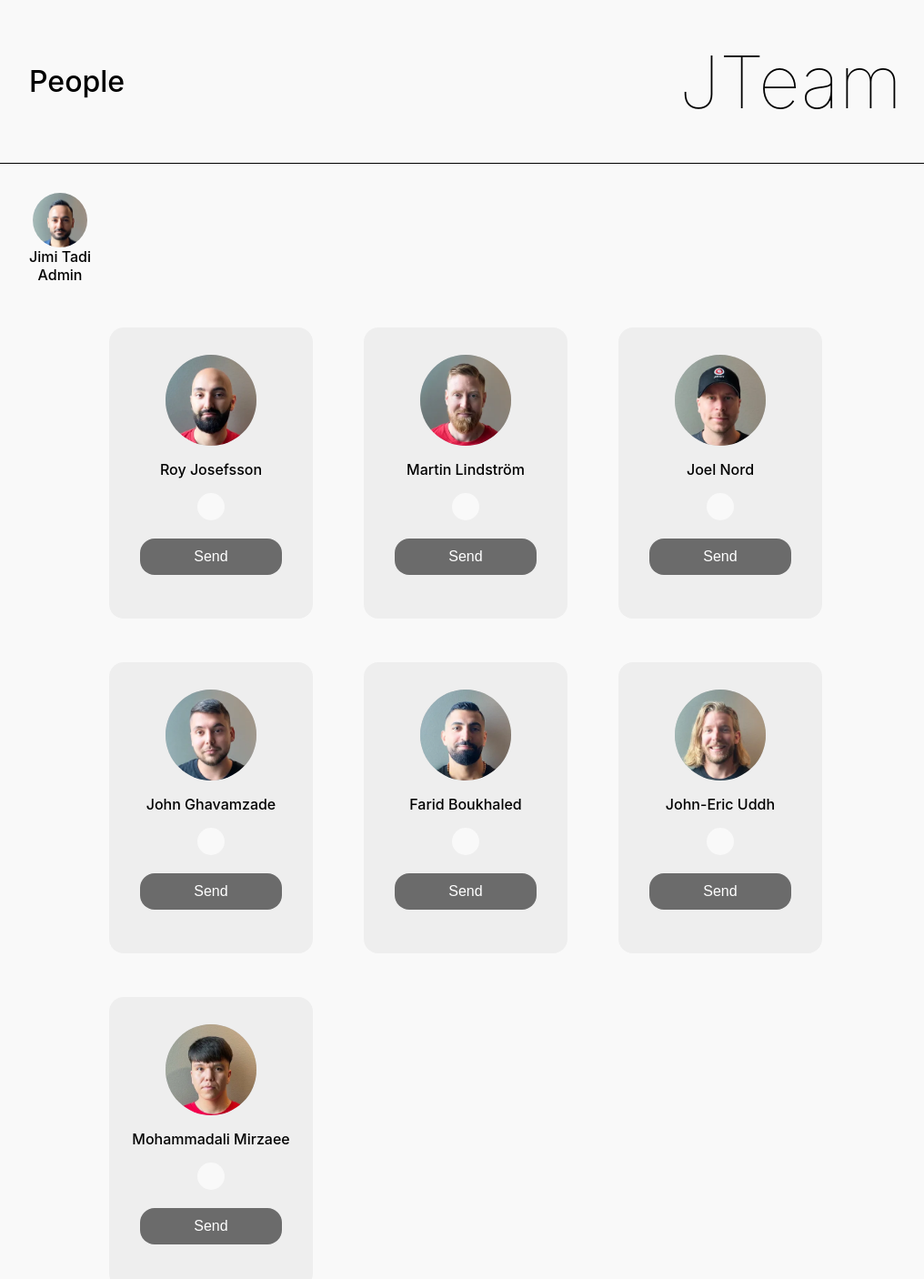
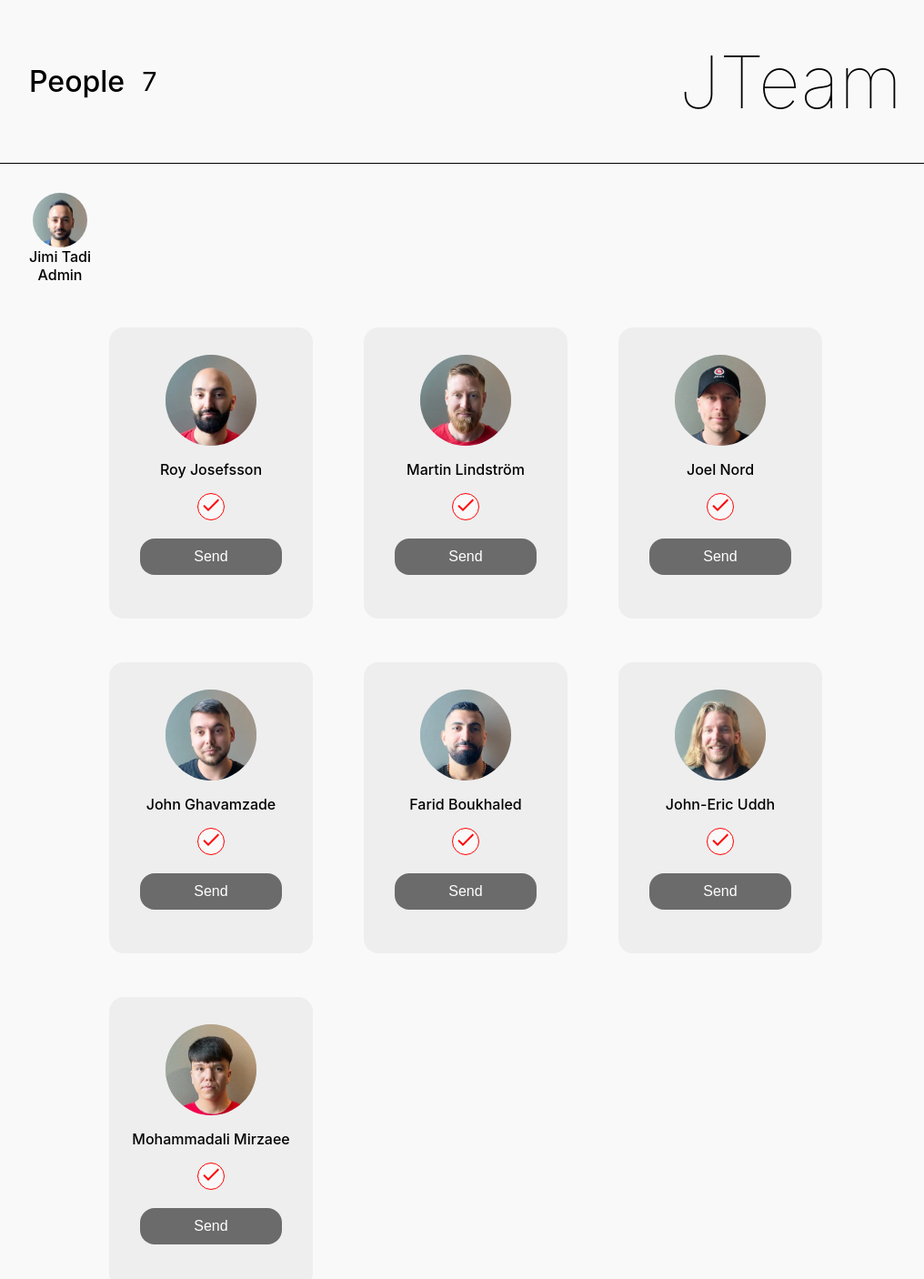
Before and after one commit to Mohammadali-mirzaee/J-team, a Next.js app: page /components/Main in a window 1280 px wide. Shown: the top 1406 px of the page at 91% size, without its empty margins (128-1144 px from the left). Built offline with nearby package versions, Linux system fonts and the light colour scheme.

Commit message:
material ui Icons

```diff
--- a/package.json
+++ b/package.json
@@ -10,6 +10,9 @@
   "dependencies": {
     "@emotion/react": "^11.4.1",
     "@emotion/styled": "^11.3.0",
+    "@mui/icons-material": "^5.0.4",
+    "@mui/material": "^5.0.4",
+    "aos": "^3.0.0-beta.6",
     "next": "11.1.2",
     "react": "17.0.2",
     "react-dom": "17.0.2"
--- a/pages/components/Footer.js
+++ b/pages/components/Footer.js
@@ -1,5 +1,8 @@
 import styled from '@emotion/styled';
 import Image from 'next/image';
+/* import AOS from 'aos';
+import 'aos/dist/aos.css';
+AOS.init(); */
 const Footer = () => {
   return (
     <FooterWrap>
--- a/pages/components/Main.js
+++ b/pages/components/Main.js
@@ -3,9 +3,12 @@ import image from 'next/image';
 import Image from 'next/image';
 import { useState } from 'react';
 import Message from './Message';
+import DoneOutlinedIcon from '@mui/icons-material/DoneOutlined';
+
 const Main = () => {
   const [toggle, setToggle] = useState(false);
   const [selectedUserId, setSelectedUserId] = useState(null);
+  const [statusIsColored, setStatusIscolored] = useState(false);
   function toggleMessage(userId) {
     setToggle(true);
     setSelectedUserId(userId);
@@ -68,12 +71,15 @@ const Main = () => {
     ],
   };
 
+  const userLenth =
+    users.firstRow.length + users.secondRow.length + users.thirdRow.length;
+
   return (
     <Wrapper>
       <article>
         <div>
           <h1>People</h1>
-          <p></p>
+          <p>{userLenth}</p>
         </div>
         <div>
           <h1 className="ji-team">JTeam</h1>
@@ -106,7 +112,9 @@ const Main = () => {
                   <Image height={100} width={100} src={x.image} />
                 </div>
                 <p>{x.name}</p>
-                <div className="circle-status"></div>
+                <div className="circle-status">
+                  <DoneOutlinedIcon style={{ fill: 'red' }} />
+                </div>
 
                 <button onClick={() => toggleMessage(x.id)}>
                   <p>Send</p>
@@ -123,7 +131,9 @@ const Main = () => {
                   <Image height={100} width={100} src={x.image} />
                 </div>
                 <p>{x.name}</p>
-                <div className="circle-status"></div>
+                <div className="circle-status">
+                  <DoneOutlinedIcon style={{ fill: 'red' }} />
+                </div>
                 <button onClick={() => toggleMessage(x.id)}>
                   <p>Send</p>
                 </button>
@@ -139,7 +149,9 @@ const Main = () => {
                   <Image height={100} width={100} src={x.image} />
                 </div>
                 <p>{x.name}</p>
-                <div className="circle-status"></div>
+                <div className="circle-status">
+                  <DoneOutlinedIcon style={{ fill: 'red' }} />
+                </div>
                 <button onClick={() => toggleMessage(x.id)}>
                   <p>Send</p>
                 </button>
@@ -276,6 +288,7 @@ const Container = styled.div`
         width: 30px;
         border-radius: 50px;
         background: #f9f9f9;
+        border: 1px solid red;
       }
       button {
         margin-top: 20px;
--- a/pages/components/Message.js
+++ b/pages/components/Message.js
@@ -20,21 +20,22 @@ const Message = ({ userId }) => {
     setMessage(message);
 
     if (message === '') {
-      return;
+      setValid(false);
     }
+    return setValid(true);
   };
 
   const priorit = [
     {
-      name: '1',
+      name: 'Prio 1',
       value: 1,
     },
     {
-      name: '2',
+      name: 'Prio 2',
       value: 2,
     },
     {
-      name: '3',
+      name: 'Prio 3',
       value: 3,
     },
   ];
@@ -72,6 +73,8 @@ const Message = ({ userId }) => {
       }
     );
     const data = await response.json();
+
+    // Add userId to Redux array
     console.log(data);
   };
 
@@ -98,6 +101,7 @@ const Message = ({ userId }) => {
           onChange={onMessageChange}
           type="buttton"
           placeholder="Agenda"
+          className="message-Fields"
         ></textarea>
       </div>
       <button className="send-btn" onClick={sendMessage}>
@@ -151,13 +155,22 @@ const MessageCard = styled.div`
     padding-right: 2rem;
     width: 100%;
     max-width: 100%;
-    textarea {
+
+    .message-Fields {
       width: 100%;
       border-radius: 0.5rem;
       height: 6rem;
+      border: none;
     }
-    textarea:focus {
+    .message-Fields:focus {
       outline: none;
+    }
+
+    .success {
+      border-color: #198754;
+    }
+    .error {
+      border-color: #dc3545;
     }
   }
   .send-btn {
--- a/pages/index.js
+++ b/pages/index.js
@@ -14,6 +14,7 @@ export default function Home() {
           name="viewport"
           content="width=device-width, initial-scale=1, maximum-scale=1"
         />
+        <meta name="viewport" content="initial-scale=1, width=device-width" />
       </Head>
 
       <Header />
```
Also changed, not shown: 1 other file (tests, documents, lock files or other folders).
